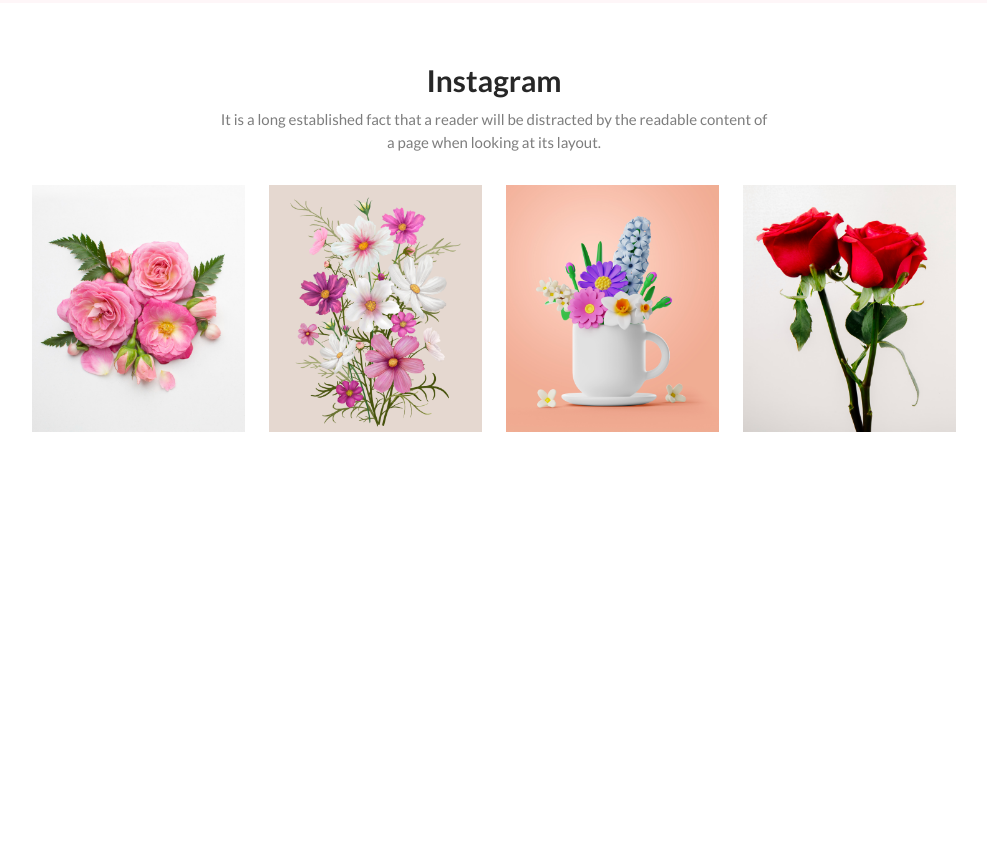
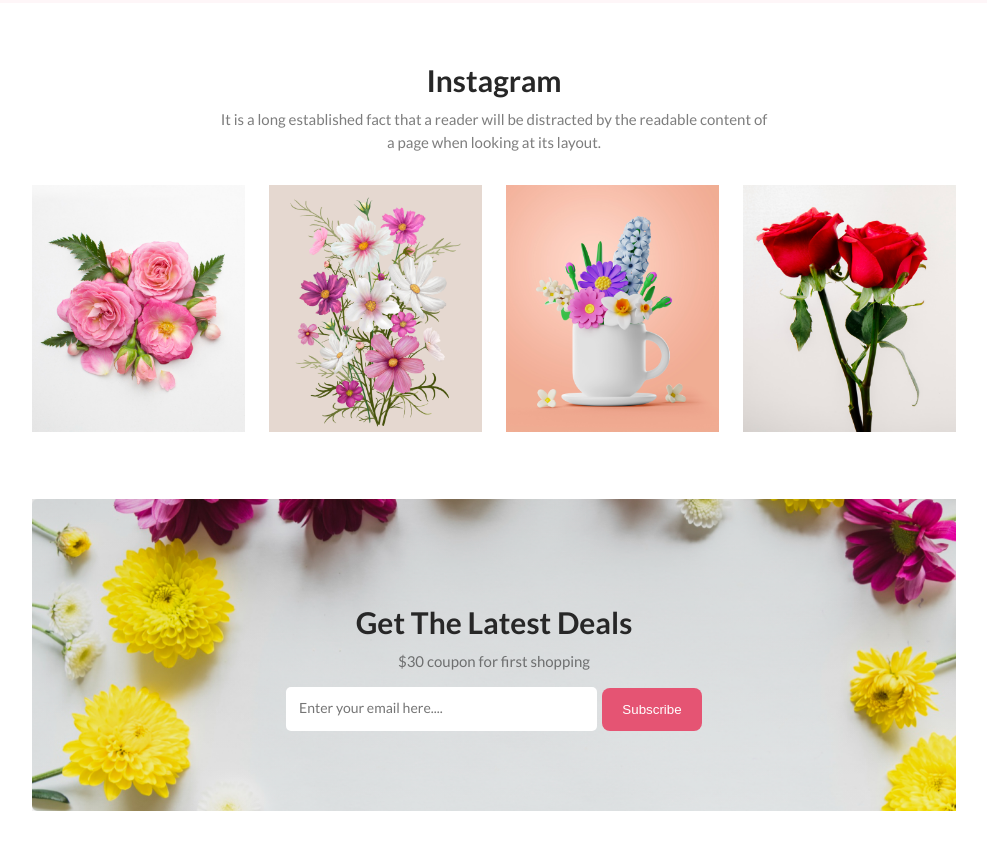
Before and after one commit to Shakil-Ahmmed8882/Assignment-1, a plain HTML site: page index.html in a window 1280 px wide. Shown: the part 1677-2526 px from the top of the page, without its empty margins (146-1133 px from the left). Before the commit the page ends 2168 px from the top, so only its background shows below. Drawn offline with Linux system fonts and the light colour scheme.

Commit message:
Added coupon subscription section with title, coupon offer, and subscription form

```diff
--- a/index.html
+++ b/index.html
@@ -173,5 +173,19 @@
       </div>
     </section>
     <!-- Instagram section ends -->
+
+    <!-- coupon subscription section starts -->
+    <section
+      class="coupon-subscription-section sec-margin clearfix text-center">
+      <div class="coupon-content">
+        <h2>Get The Latest Deals</h2>
+        <p class="description">$30 coupon for first shopping</p>
+        <div class="coupon-input-wrapper column-container center">
+          <input type="search" placeholder="Enter your email here...." />
+          <button class="subscribe-button button">Subscribe</button>
+        </div>
+      </div>
+    </section>
+    <!-- coupon subscription section ends -->
   </body>
 </html>
--- a/styles/style.css
+++ b/styles/style.css
@@ -191,3 +191,33 @@ header {
       margin-left: 20%;
       margin-bottom: 2rem;
     }
+
+
+/* ==================================
+    coupon-subscription-section
+ ================================== */
+.coupon-subscription-section {
+      background-image: linear-gradient(rgba(0, 0, 0, 0.107), rgba(0, 0, 0, 0.056)),
+        url("../flower-shop-assignment/Flower Asset/Rectangle 9.png");
+      background-repeat: no-repeat;
+      background-size: cover;
+      padding: 5rem;
+      margin: 1rem 170px 4rem 170px;
+    }
+    .coupon-input-wrapper {
+      gap: 5px;
+    }
+    .coupon-input-wrapper input {
+      all: unset;
+      background-color: #fff;
+      padding: 10px 130px 15px 3px;
+      border-radius: 5px;
+      margin: 0;
+    }
+    .coupon-input-wrapper input::placeholder {
+      font-size: 14px;
+    }
+    .coupon-input-wrapper .subscribe-button {
+      margin: 0;
+      padding: 14px 20px;
+    }
```
